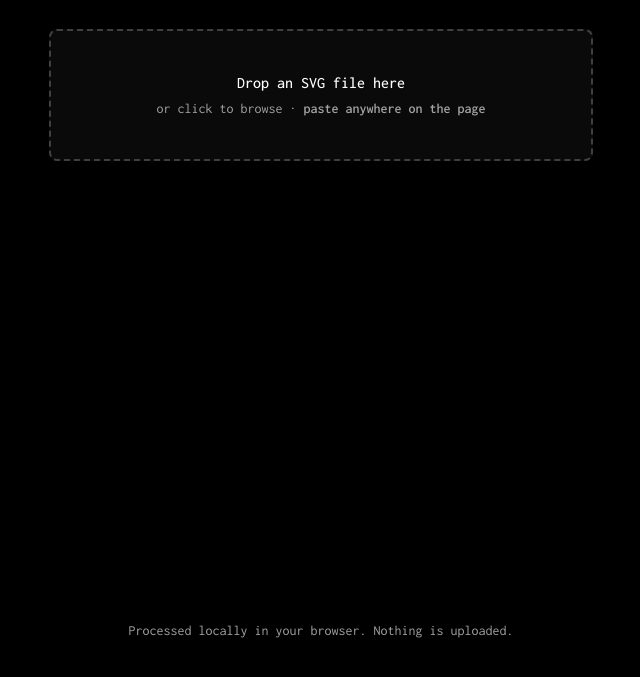
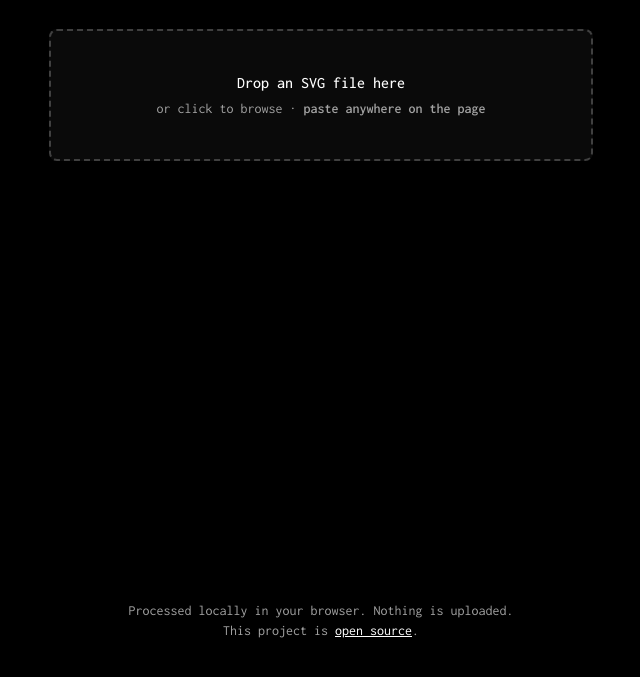
Before and after one commit to Yago/svgoat, a website built with Vite: page index.html in a window 1280 px wide. Shown: the part 119-796 px from the top of the page, without its empty margins (319-959 px from the left). Built offline with nearby package versions, Linux system fonts and the light colour scheme.

Commit message:
📝 add open source link to footer
- Add an open source repository link to the footer.
- Keep the existing local processing notice and display the link on a new line.

```diff
--- a/index.html
+++ b/index.html
@@ -100,7 +100,8 @@
       </section>
 
       <footer class="mt-auto pt-12 text-center text-sm text-neutral-400">
-        Processed locally in your browser. Nothing is uploaded.
+        Processed locally in your browser. Nothing is uploaded.<br />
+        This project is <a href="https://github.com/yago/svgoat" target="_blank" class="text-white underline">open source</a>.
       </footer>
     </div>
 
```
